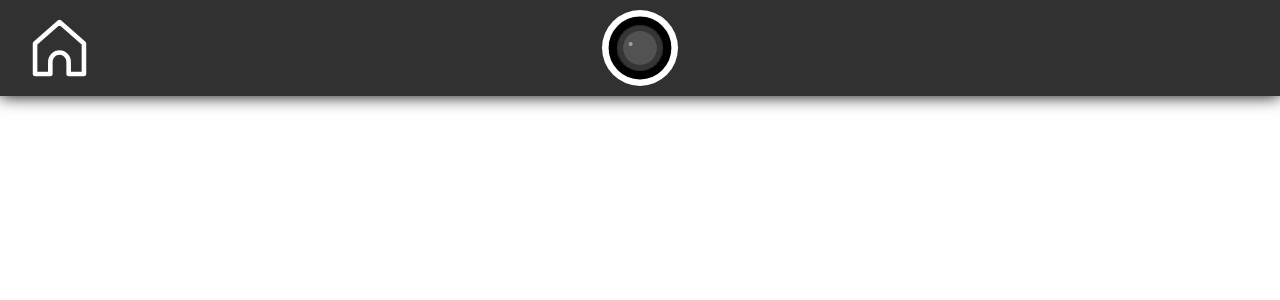
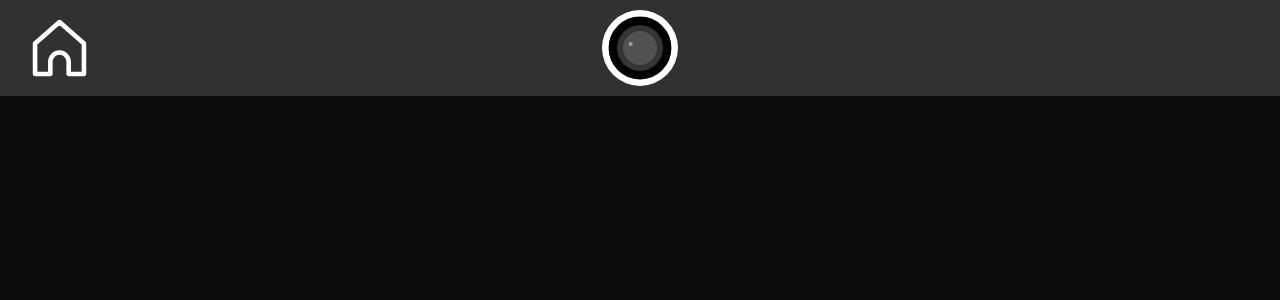
Before and after one commit to MrZepson/brollopsfotografen, a React (Create React App) app: page /gallery in a window 1280 px wide. Shown: the top 300 px of the page. Built offline with nearby package versions, Linux system fonts and the light colour scheme.

Commit message:
Saving to localstorage finished

```diff
--- a/src/Components/CameraPage.jsx
+++ b/src/Components/CameraPage.jsx
@@ -49,10 +49,24 @@ export default function CameraPage() {
   }
 
   function saveImage() {
-    localStorage.setItem("pictures", JSON.stringify(imgURL));
+    const imageObject = {
+      id: imgURL.length,
+      url: imgURL,
+    };
+
+    const storageArray = [];
+
+    const storage = JSON.parse(localStorage.getItem("pictures"));
+
+    if (!storage) {
+      storageArray.push(imageObject);
+      localStorage.setItem("pictures", JSON.stringify(storageArray));
+    } else {
+      storage.push(imageObject);
+      localStorage.setItem("pictures", JSON.stringify(storage));
+    }
 
     createNoti();
-
     setShowVideo(!showVideo);
   }
 
--- a/src/Components/Gallery.jsx
+++ b/src/Components/Gallery.jsx
@@ -1,14 +1,22 @@
 import styles from "./Gallery.module.css";
-import Picture from "./Picture";
 
 export default function Gallery() {
-  const testArray = [1, 2, 3, 4, 5, 6];
+  const storage = JSON.parse(localStorage.getItem("pictures"));
 
   return (
     <main className={styles.wrapper}>
-      {testArray.map((item, index) => (
-        <Picture key={index} />
-      ))}
+      <section className={styles.imageContainer}>
+        {storage
+          ? storage.map((item) => (
+              <img
+                className={styles.image}
+                key={item.id}
+                src={item.url}
+                alt=""
+              />
+            ))
+          : ""}
+      </section>
     </main>
   );
 }
--- a/src/Components/Gallery.module.css
+++ b/src/Components/Gallery.module.css
@@ -1,16 +1,21 @@
 .wrapper {
-  height: calc(100vh - 6rem);
+  background-color: rgb(12, 12, 12);
+  min-height: calc(100vh - 6rem);
   width: 100%;
   display: flex;
-  justify-content: center;
+  justify-content: flex-start;
   align-items: flex-start;
+}
+
+.imageContainer {
+  display: flex;
   flex-wrap: wrap;
 }
 
-.images {
-  width: 200px;
-  height: 200px;
-  background-color: gray;
-  margin: 0 1rem;
-  margin-top: 2rem;
+.image {
+  height: 124px;
+  width: 165.5px;
+  border-radius: 5px;
+  box-shadow: 0 0 15px purple;
+  margin: 1rem auto;
 }
--- a/src/Components/Picture.jsx
+++ /dev/null
@@ -1,14 +0,0 @@
-import { useRef, useEffect } from "react";
-
-export default function Picture() {
-  const canvasRef = useRef();
-
-  useEffect(() => {
-    const canvas = canvasRef.current;
-    const ctx = canvas.getContext("2d");
-
-    console.log(canvas);
-  }, []);
-
-  return <canvas ref={canvasRef}></canvas>;
-}
```
